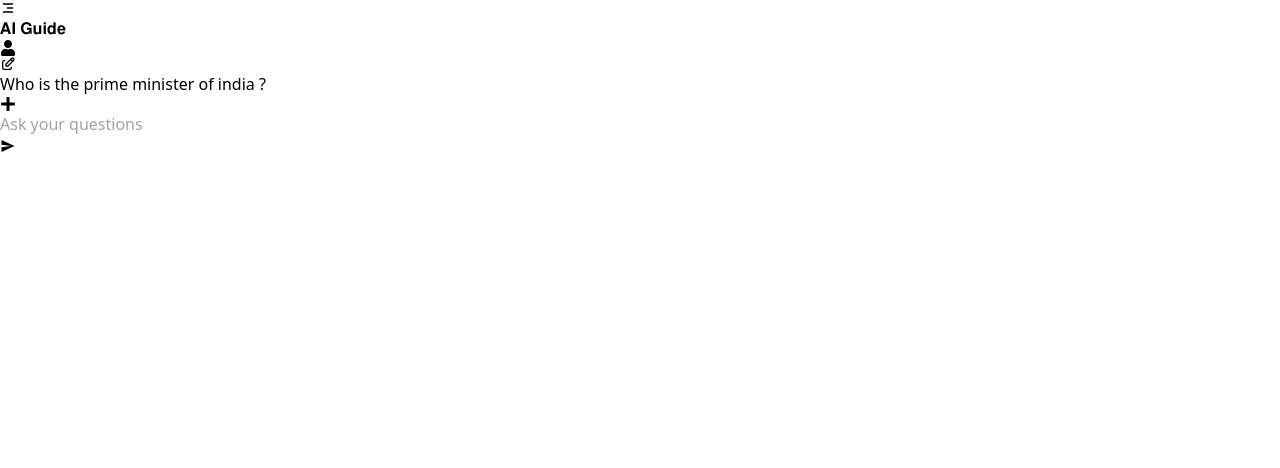
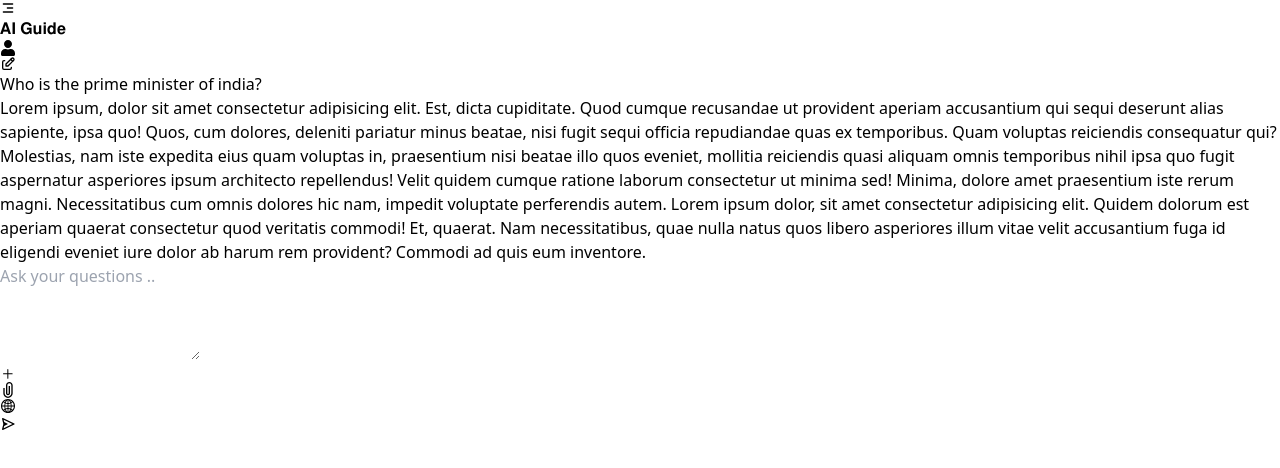
Before and after one commit to shyamkrsh/EdAssistant, a React (Vite) app in the folder frontend/: page / in a window 1280 px wide. Shown: the top 468 px of the page. Built offline with nearby package versions, Linux system fonts and the light colour scheme.

Commit message:
navbar fixed

```diff
--- a/frontend/src/App.jsx
+++ b/frontend/src/App.jsx
@@ -8,16 +8,8 @@ function App() {
   return (
 
     <>
-    <div className='w-[100vw] h-[100%] flex overflow-hidden'>
-      <div className='w-[20vw] h-full hidden md:flex'>
-
-      </div>
-      <div className='w-[100vw] md:w-[80vw] h-full'>
-        <Navbar/>
-        <QAPlace/>
-      </div>
-    </div>
-
+      <Navbar />
+      <QAPlace />
     </>
   )
 }
--- a/frontend/src/Components/Input.jsx
+++ b/frontend/src/Components/Input.jsx
@@ -1,6 +1,5 @@
 import React, { useState } from 'react'
 import { IoMdSend } from "react-icons/io";
-import { FaPlus } from "react-icons/fa";
 import axios from 'axios'
 
 
@@ -25,13 +24,13 @@ function Input({ setAnswer }) {
         <div>
             <form onSubmit={handleSubmit}>
                 <div className='flex items-center justify-center gap-1 h-[3rem] w-full md:w-[80%] fixed bottom-5'>
-                    <div className='btn bg-blue-950 h-[3rem] w-[3rem] rounded-full flex items-center justify-center text-blue-400 hover:opacity-90 hover:text-blue-500 cursor-pointer'>
+                    <div className='btn  h-[3rem] w-[3rem] rounded-full flex items-center justify-center text-blue-400 hover:opacity-90 hover:text-blue-500 cursor-pointer'>
                         <FaPlus className='text-3xl font-semibold text-slate-100' />
                     </div>
-                    <div className='w-[70%] bg-blue-950 h-full rounded-md'>
+                    <div className='w-[70%]  h-full rounded-md'>
                         <input className='w-full h-full rounded-md px-5 outline-none bg-transparent text-slate-400' type="text" placeholder='Ask your questions' value={value} onChange={(e) => setValue(e.target.value)} />
                     </div>
-                    <button type='submit' className='btn bg-blue-950 h-[3rem] w-[3rem] rounded-full flex items-center justify-center text-slate-100 hover:opacity-90 hover:text-blue-500'><IoMdSend className='text-3xl font-semibold' /></button>
+                    <button type='submit' className='btn  h-[3rem] w-[3rem] rounded-full flex items-center justify-center text-slate-100 hover:opacity-90 hover:text-blue-500'><IoMdSend className='text-3xl font-semibold' /></button>
                 </div>
             </form>
 
--- a/frontend/src/Components/Navbar.jsx
+++ b/frontend/src/Components/Navbar.jsx
@@ -5,7 +5,7 @@ import { TbEdit } from "react-icons/tb";
 
 function Navbar() {
     return (
-        <header className='flex items-center justify-between px-4 w-[100%] h-[4rem] border-2' >
+        <header className='flex items-center justify-between px-4 w-[100%] h-[4rem]' >
             <div className='cursor-pointer md:hidden'>
                 <CgMenuRightAlt className='text-3xl  text-slate-700' />
             </div>
--- a/frontend/src/Components/QAPlace.jsx
+++ b/frontend/src/Components/QAPlace.jsx
@@ -1,5 +1,8 @@
 import React, { useState } from 'react'
-import Input from './Input';
+import { BiSend } from "react-icons/bi";
+import { GoPlus } from "react-icons/go";
+import { CgAttachment } from "react-icons/cg";
+import { AiOutlineGlobal } from "react-icons/ai";
 
 function QAPlace() {
 
@@ -7,12 +10,33 @@ function QAPlace() {
 
     return (
         <>
-            <div className='workplace w-[100%] h-[100%]'>
-                <div className=' h-[80%] p-5 text-white' >
-                    <p className=''>Who is the prime minister of india ?</p>
-                    <p>{answer}</p>
+            <div className='relative w-[100%] h-[100%]'>
+                <div className='answerArea w-[100%] h-[33.5rem] absolute flex flex-col overflow-scroll'>
+                    <div className='w-[100%] p-1 flex justify-end'>
+                        <div className='w-[60%] px-1'>
+                            <p className='text-slate-600 bg-slate-200 p-2 rounded-lg'>Who is the prime minister of india? </p>
+                        </div>
+                    </div>
+                    <div className='w-[100%] p-1'>
+                        <p className='p-2'>Lorem ipsum, dolor sit amet consectetur adipisicing elit. Est, dicta cupiditate. Quod cumque recusandae ut provident aperiam accusantium qui sequi deserunt alias sapiente, ipsa quo! Quos, cum dolores, deleniti pariatur minus beatae, nisi fugit sequi officia repudiandae quas ex temporibus. Quam voluptas reiciendis consequatur qui? Molestias, nam iste expedita eius quam voluptas in, praesentium nisi beatae illo quos eveniet, mollitia reiciendis quasi aliquam omnis temporibus nihil ipsa quo fugit aspernatur asperiores ipsum architecto repellendus! Velit quidem cumque ratione laborum consectetur ut minima sed! Minima, dolore amet praesentium iste rerum magni. Necessitatibus cum omnis dolores hic nam, impedit voluptate perferendis autem. Lorem ipsum dolor, sit amet consectetur adipisicing elit. Quidem dolorum est aperiam quaerat consectetur quod veritatis commodi! Et, quaerat. Nam necessitatibus, quae nulla natus quos libero asperiores illum vitae velit accusantium fuga id eligendi eveniet iure dolor ab harum rem provident? Commodi ad quis eum inventore.</p>
+                    </div>
                 </div>
-                <Input setAnswer={setAnswer} />
+
+                <div className='inputArea w-[100%] h-[8rem] fixed bottom-5  px-2 flex flex-col gap-2 border-t rounded-lg'>
+                    <div className='mt-1'>
+                        <textarea type="text" placeholder='Ask your questions ..' className='outline-none  w-[100%] h-[4rem] py-1.5 px-1.5 ' rows={4}></textarea>
+                    </div>
+                    <div className='flex justify-between items-center'>
+                        <div className='flex gap-3 items-center'>
+                            <GoPlus className='text-3xl  text-slate-600' />
+                            <CgAttachment className='text-2xl  text-slate-600' />
+                            <AiOutlineGlobal className='text-3xl text-slate-600' />
+                        </div>
+                        <button className='w-[2.5rem] h-[2.5rem] rounded-full flex items-center justify-center text-slate-600 hover:text-blue-500 bg-slate-300'>
+                            <BiSend className='text-3xl font-semibold text-slate-600' />
+                        </button>
+                    </div>
+                </div>
             </div>
         </>
     )
```
Also changed, not shown: frontend/src/App.css (line endings or trailing spaces), frontend/src/Components/Demo.jsx (deleted).
